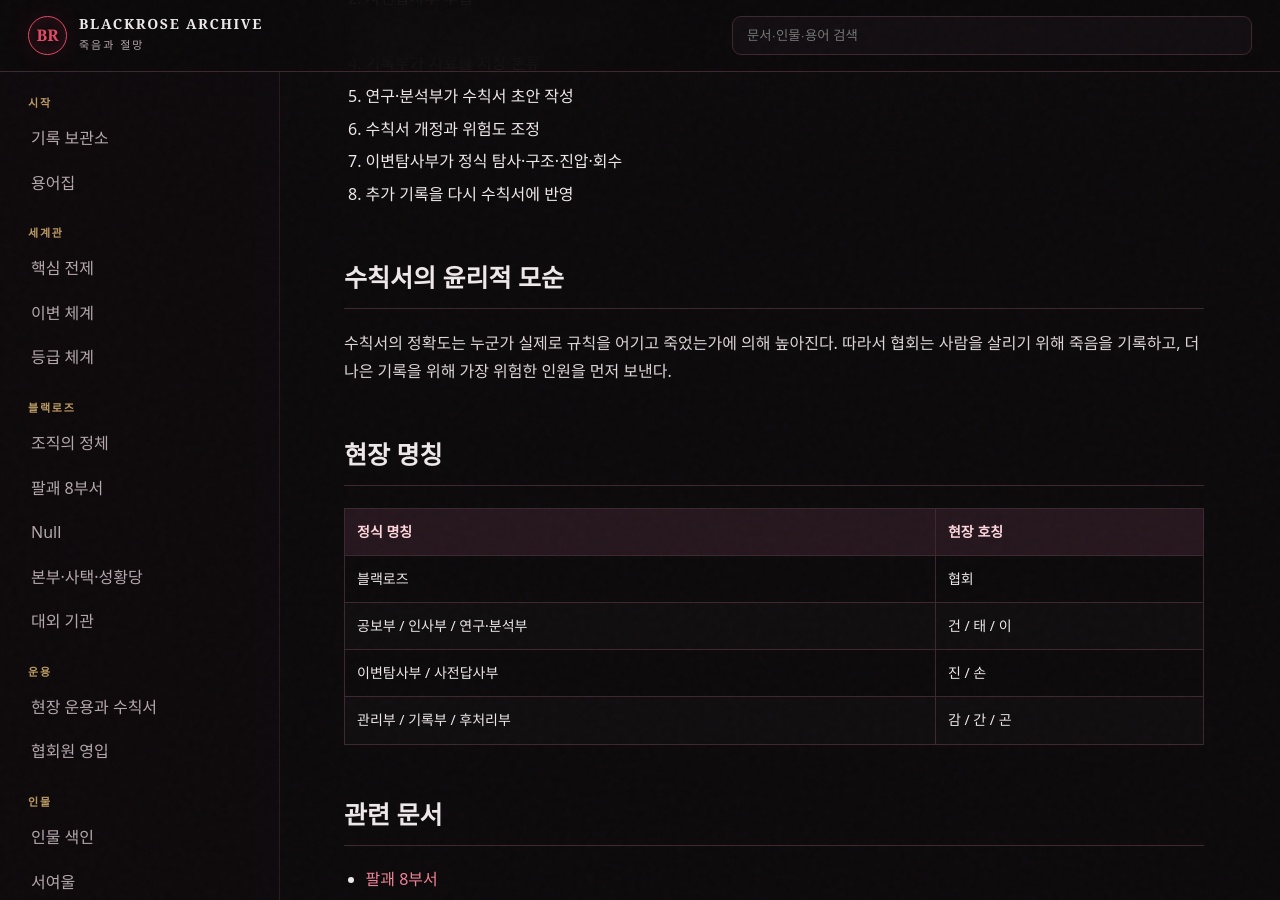
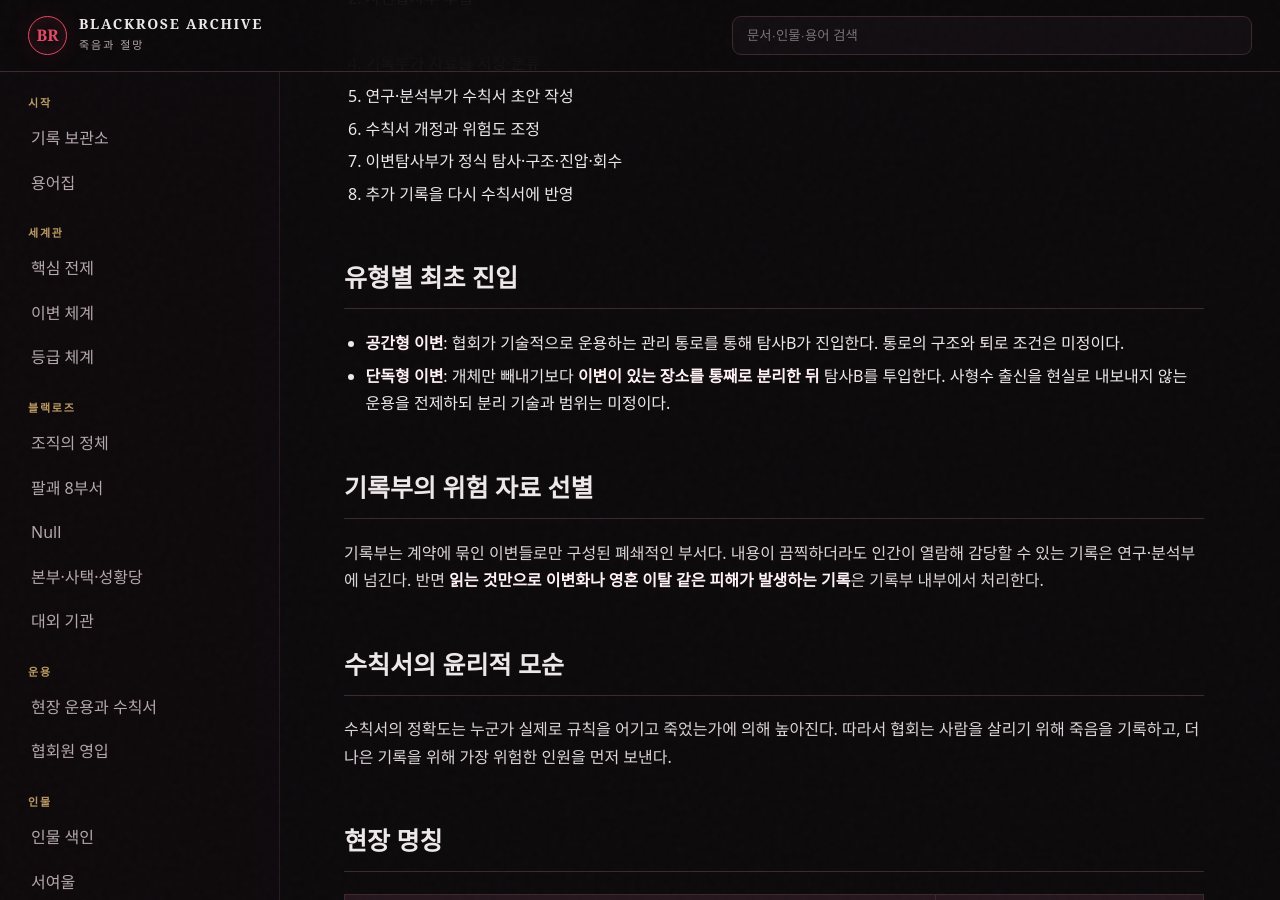
Before and after one commit to philein1004-dotcom/blackrose-wiki, a Jekyll site: the page built from docs/operations/field.md, in a window 1280 px wide and 900 px high, scrolled down 490 px. Built offline with Jekyll 4.4.1, drawn with Linux system fonts in a browser that asks for light colours.

Commit message:
Update docs/operations for Blackrose wiki

```diff
--- a/docs/operations/field.md
+++ b/docs/operations/field.md
@@ -21,6 +21,15 @@ clearance: 협회원
 7. 이변탐사부가 정식 탐사·구조·진압·회수
 8. 추가 기록을 다시 수칙서에 반영
 
+## 유형별 최초 진입
+
+- **공간형 이변**: 협회가 기술적으로 운용하는 관리 통로를 통해 탐사B가 진입한다. 통로의 구조와 퇴로 조건은 미정이다.
+- **단독형 이변**: 개체만 빼내기보다 **이변이 있는 장소를 통째로 분리한 뒤** 탐사B를 투입한다. 사형수 출신을 현실로 내보내지 않는 운용을 전제하되 분리 기술과 범위는 미정이다.
+
+## 기록부의 위험 자료 선별
+
+기록부는 계약에 묶인 이변들로만 구성된 폐쇄적인 부서다. 내용이 끔찍하더라도 인간이 열람해 감당할 수 있는 기록은 연구·분석부에 넘긴다. 반면 **읽는 것만으로 이변화나 영혼 이탈 같은 피해가 발생하는 기록**은 기록부 내부에서 처리한다.
+
 ## 수칙서의 윤리적 모순
 
 수칙서의 정확도는 누군가 실제로 규칙을 어기고 죽었는가에 의해 높아진다. 따라서 협회는 사람을 살리기 위해 죽음을 기록하고, 더 나은 기록을 위해 가장 위험한 인원을 먼저 보낸다.
```
Also changed, not shown: docs/operations/recruitment.md (+5 -1 lines).
